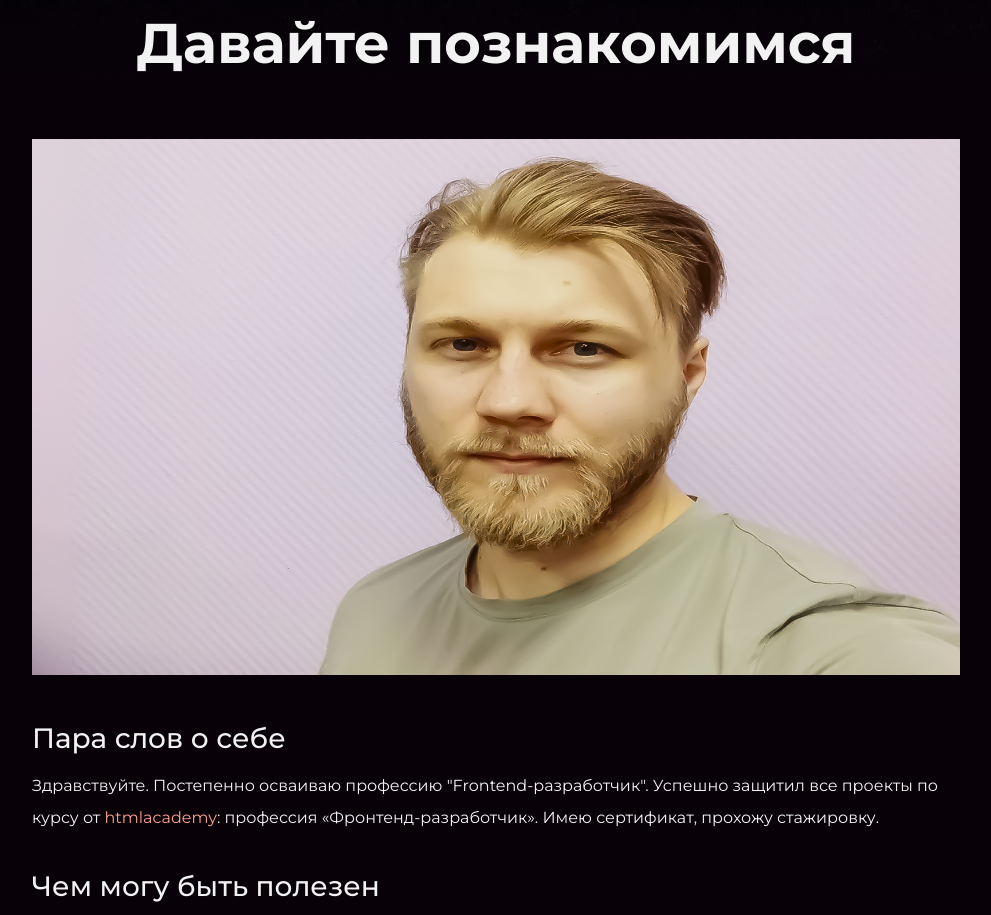
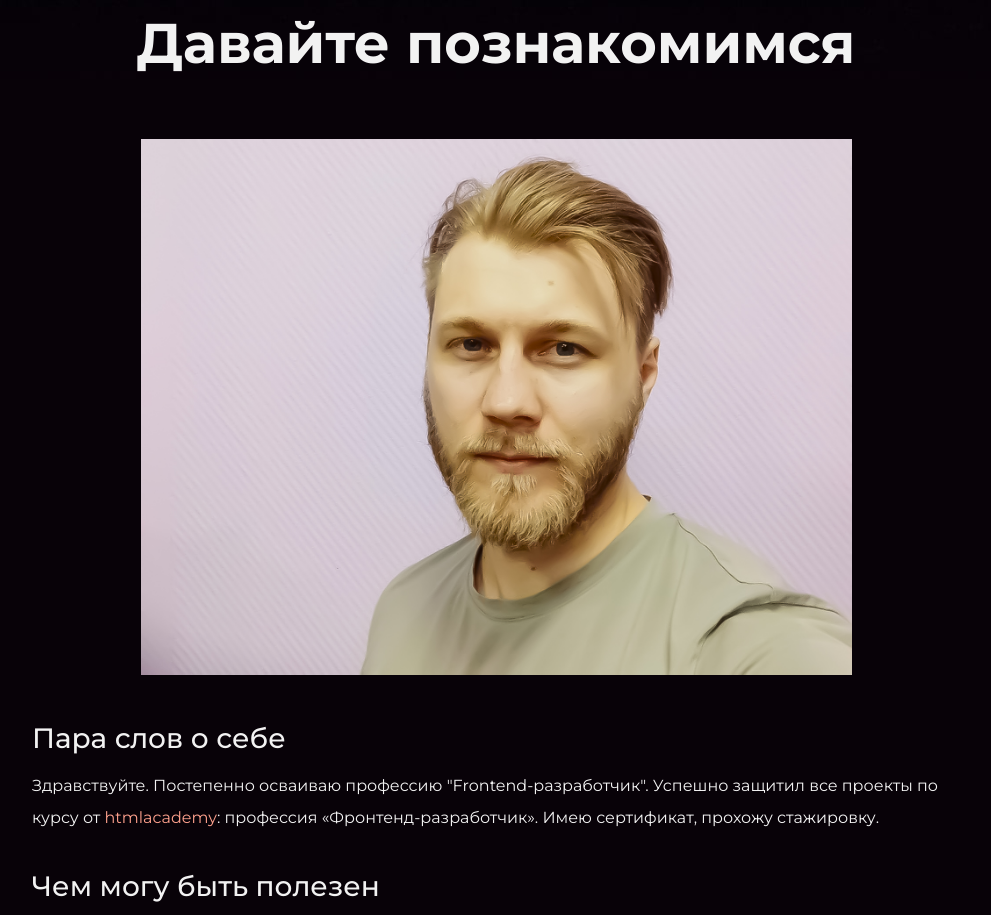
Before and after one commit to SergeySvetlov/portfolio, a plain HTML site: page index.html in a window 1280 px wide. Shown: the part 921-1836 px from the top of the page, without its empty margins (144-1135 px from the left). Drawn offline with Linux system fonts and the light colour scheme.

Commit message:
Update index.html

```diff
--- a/index.html
+++ b/index.html
@@ -26,7 +26,7 @@
         <div class="container">
             <h2 class="subheading">Давайте познакомимся</h2>
             <figure class="user-image">
-                <img src="files/user.jpg" width="928" height="536" alt="Фотография">
+                <img src="files/user.jpg" width="711" height="536" alt="Фотография">
             </figure>
             <h3>Пара слов о себе</h3>
             <p>
```
